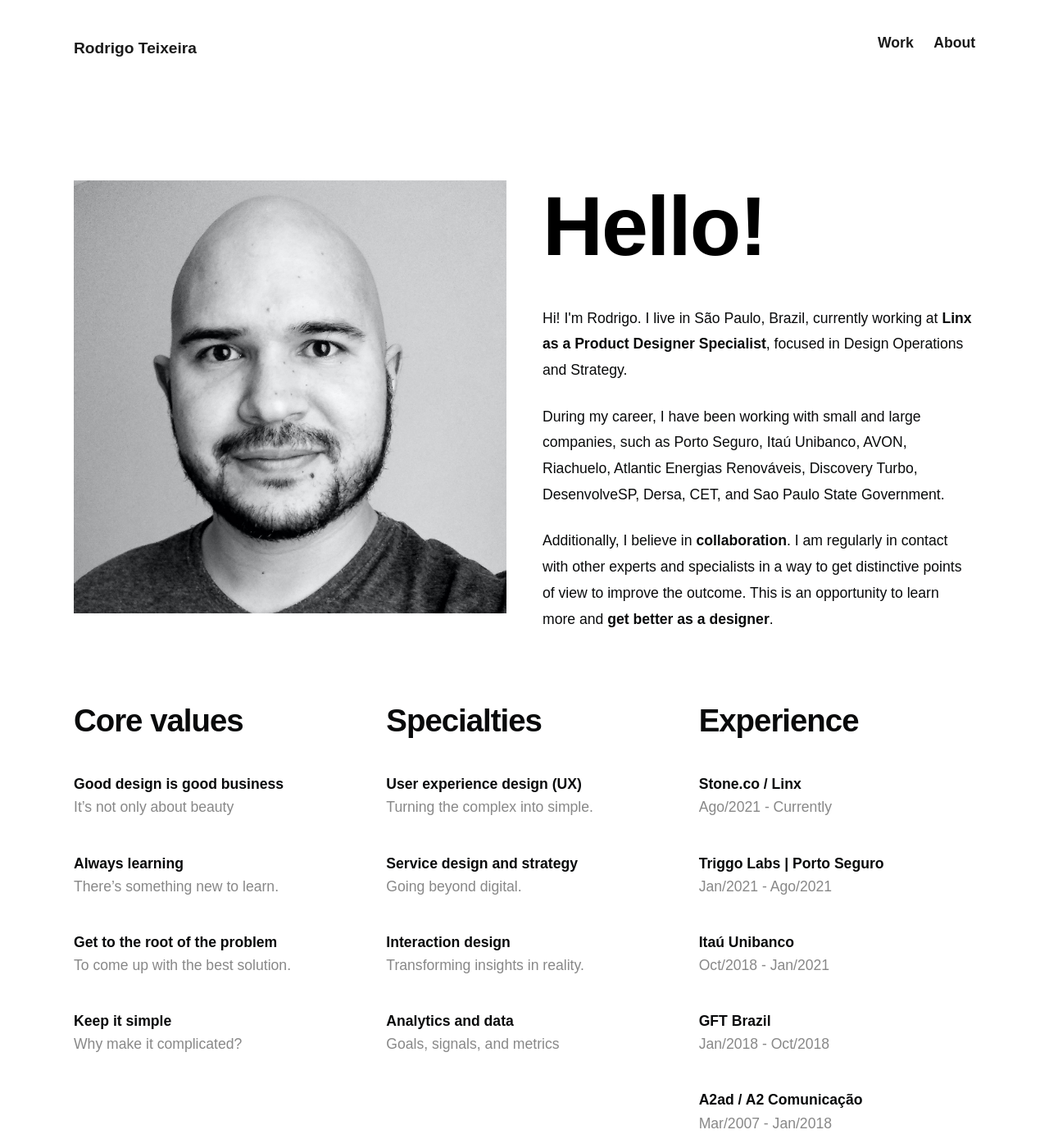
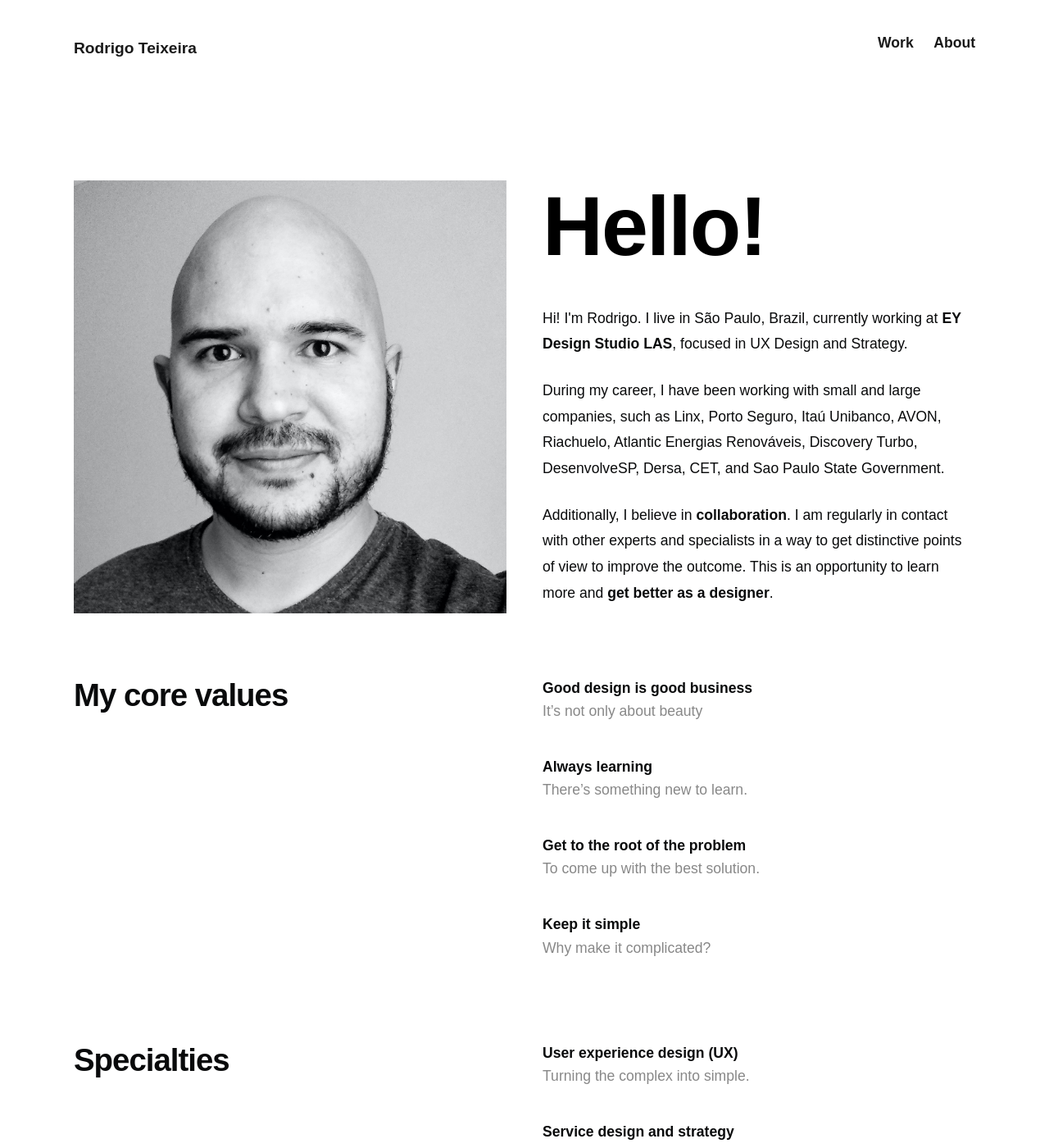
Before and after one commit to drigoteixeira/drigoteixeira.github.io, a Jekyll site: the page built from about/index.html, in a window 1280 px wide and 1400 px high. Shown: the whole window at 82% size. Built offline with Jekyll 4.4.1, drawn with Linux system fonts in a browser that asks for light colours; some web fonts are replaced; some of the changed text lies outside the part shown.

Commit message:
Update about page

```diff
--- a/about/index.html
+++ b/about/index.html
@@ -15,9 +15,9 @@ subtitle: ''
 
             <h1>Hello!</h1>
 
-            <p>Hi! I'm Rodrigo. I live in São Paulo, Brazil, currently working at <b>Linx as a Product Designer Specialist</b>, focused in Design Operations and Strategy.</p>
+            <p>Hi! I'm Rodrigo. I live in São Paulo, Brazil, currently working at <b>EY Design Studio LAS</b>, focused in UX Design and Strategy.</p>
 
-            <p>During my career, I have been working with small and large companies, such as Porto Seguro, Itaú Unibanco, AVON, Riachuelo, Atlantic Energias Renováveis, Discovery Turbo, DesenvolveSP, Dersa, CET, and Sao Paulo State Government.</p>
+            <p>During my career, I have been working with small and large companies, such as Linx, Porto Seguro, Itaú Unibanco, AVON, Riachuelo, Atlantic Energias Renováveis, Discovery Turbo, DesenvolveSP, Dersa, CET, and Sao Paulo State Government.</p>
 
             <p>Additionally, I believe in <b>collaboration</b>. I am regularly in contact with other experts and specialists in a way to get distinctive points of view to improve the outcome. This is an opportunity to learn more and <b>get better as a designer</b>. </p>
 
@@ -27,8 +27,10 @@ subtitle: ''
 
 <div class="container">
     <div class="row">
-        <div class="four columns">
-            <h2>Core values</h2>
+        <div class="six columns">
+            <h2>My core values</h2>
+        </div>
+        <div class="six columns">
             <dl>
                 <dt>Good design is good business</dt>
                 <dd>It’s not only about beauty </dd>
@@ -40,9 +42,15 @@ subtitle: ''
                 <dd>Why make it complicated?</dd>
             </dl>
         </div>
+    </div>
+</div>
 
-        <div class="four columns">
+<div class="container">
+    <div class="row">
+        <div class="six columns">
             <h2>Specialties</h2>
+        </div>
+        <div class="six columns">
             <dl>
                 <dt>User experience design (UX)</dt>
                 <dd>Turning the complex into simple.</dd>
@@ -54,12 +62,19 @@ subtitle: ''
                 <dd>Goals, signals, and metrics</dd>
             </dl>
         </div>
+    </div>
+</div>
 
-        <div class="four columns">
-            <h2>Experience</h2>
+<div class="container">
+    <div class="six columns">
+        <h2>Experience</h2>
+    </div>
+     <div class="six columns">
             <dl>
-                <dt>Stone.co / Linx</dt>
-                <dd>Ago/2021 - Currently</dd>
+                <dt>EY / EY Design Studio LAS</dt>
+                <dd>Jun/2022 - Currently</dd>
+                <dt>Linx</dt>
+                <dd>Ago/2021 - Mai/2022</dd>
                 <dt>Triggo Labs | Porto Seguro</dt>
                 <dd>Jan/2021 - Ago/2021</dd>
                 <dt>Itaú Unibanco</dt>
@@ -70,8 +85,4 @@ subtitle: ''
                 <dd>Mar/2007 - Jan/2018</dd>
             </dl>
         </div>
-
-
-
-    </div>
 </div>
```
